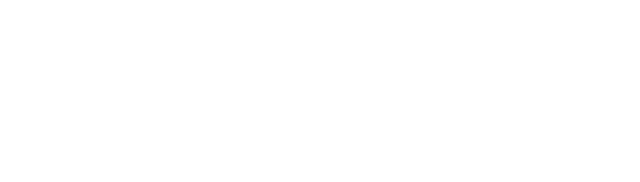
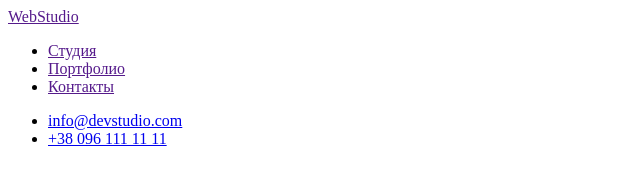
Before and after one commit to OlhaPetrenko/goit-markup-hw-01, a plain HTML site: page index.html in a window 1280 px wide. Shown: the whole page, without its empty margins (0-640 px from the left). Drawn offline with Linux system fonts and the light colour scheme.

Commit message:
задает разметку шапки

```diff
--- a/index.html
+++ b/index.html
@@ -4,9 +4,26 @@
     <meta charset="UTF-8">
     <meta http-equiv="X-UA-Compatible" content="IE=edge">
     <meta name="viewport" content="width=device-width, initial-scale=1.0">
-    <title>Document</title>
+    <title>homework01</title>
 </head>
 <body>
+    <header>
+        <nav>
+            <a href="">
+                WebStudio
+            </a>
 
+            <ul>
+                <li>  <a href=""> Студия</a></li>
+                <li> <a href=""> Портфолио</a></li>
+                <li> <a href=""> Контакты</a></li>
+            </ul>
+        </nav>
+
+        <ul>
+            <li> <a href="mailto: info@devstudio.com" > info@devstudio.com</a></li>
+            <li> <a href="tel:+38 096 111 11 11" > +38 096 111 11 11</a></li>
+        </ul>
+    </header>
 </body>
 </html>
```
Also changed, not shown: .prettierrc.json (added).
